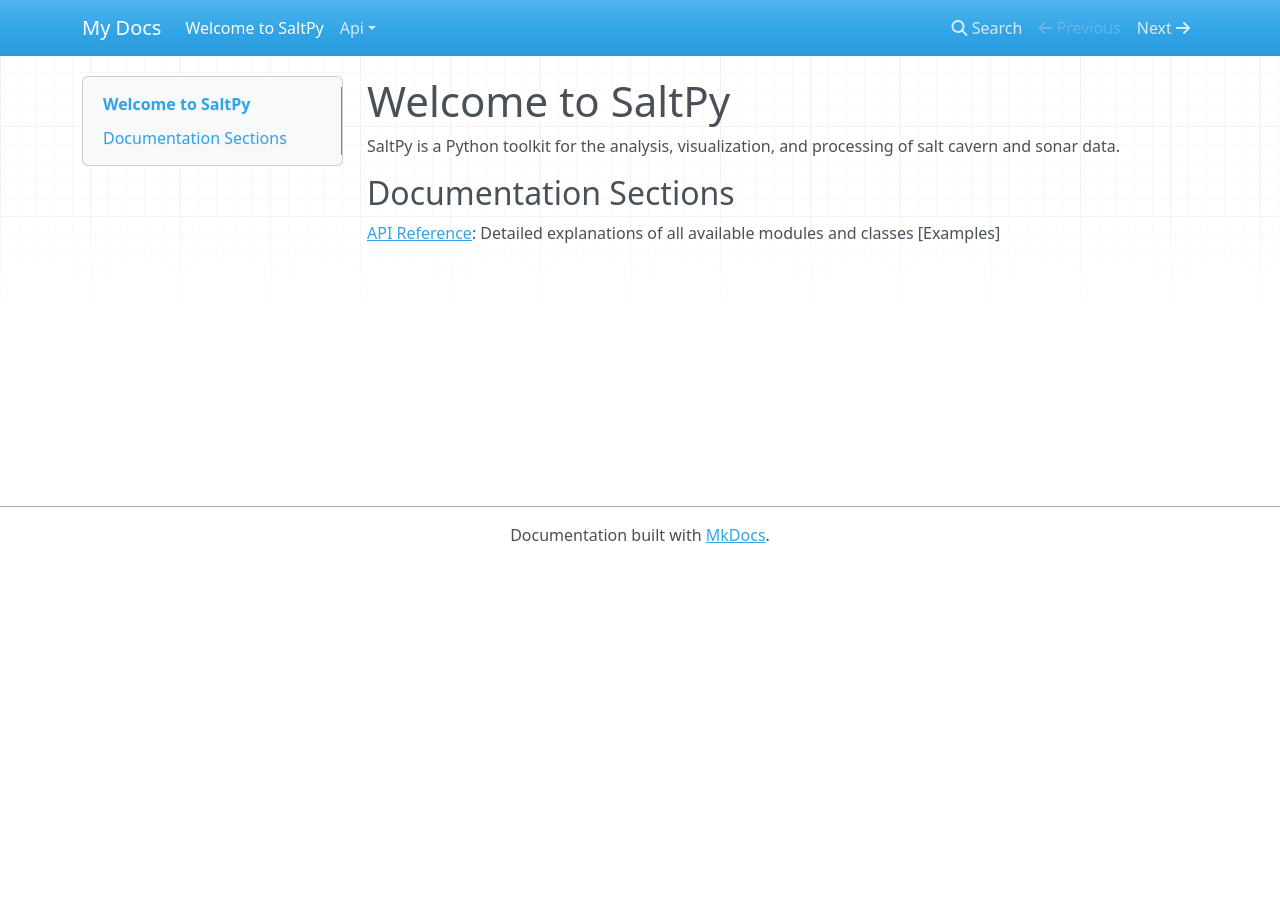
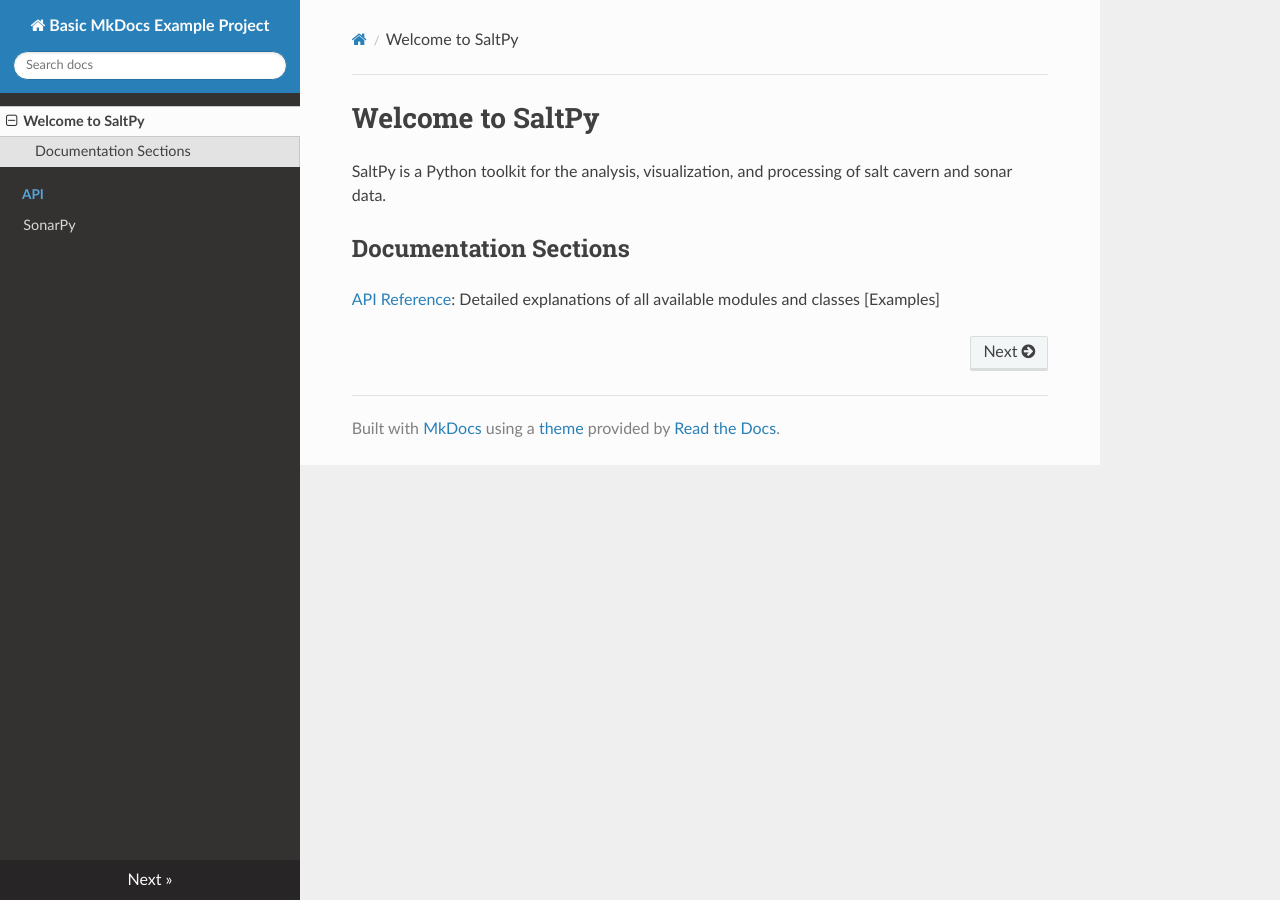
Before and after one commit to kmanalili/test1, an MkDocs documentation site: the page built from docs/index.md, in a window 1280 px wide. Built offline with MkDocs 1.6.1, drawn with Linux system fonts in a browser that asks for light colours; nearby versions of some CDN libraries.

Commit message:
edit mkdocs

```diff
--- a/mkdocs.yml
+++ b/mkdocs.yml
@@ -1 +1,15 @@
-site_name: My Docs
+site_name: Basic MkDocs Example Project
+theme:
+  name: readthedocs
+  highlightjs: true
+plugins:
+  - search
+  - mkdocstrings:
+      handlers:
+        python:
+          options:
+            docstring_style: sphinx
+markdown_extensions:
+  - markdown_include.include:
+      base_path: .
+  - admonition
```
